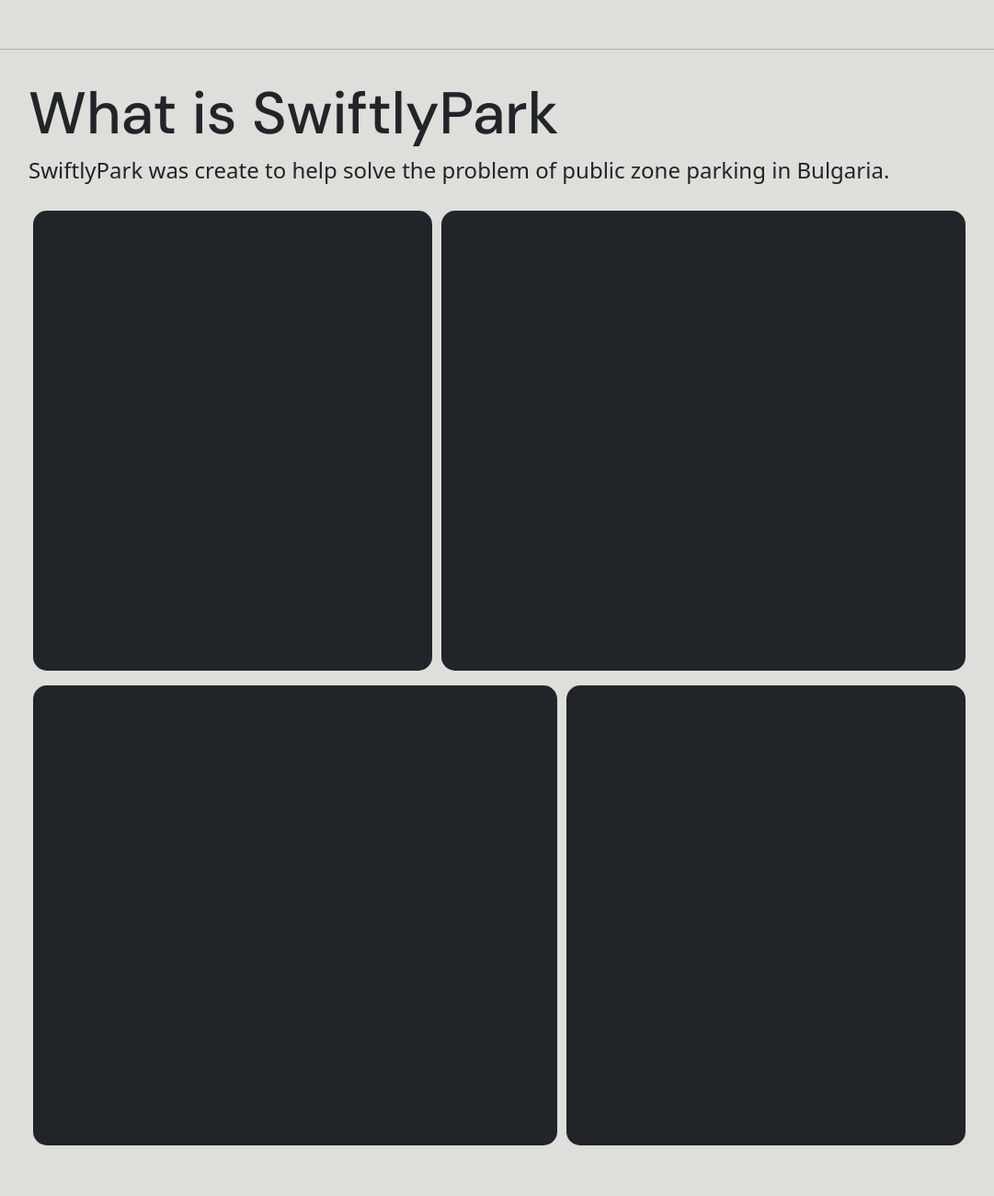
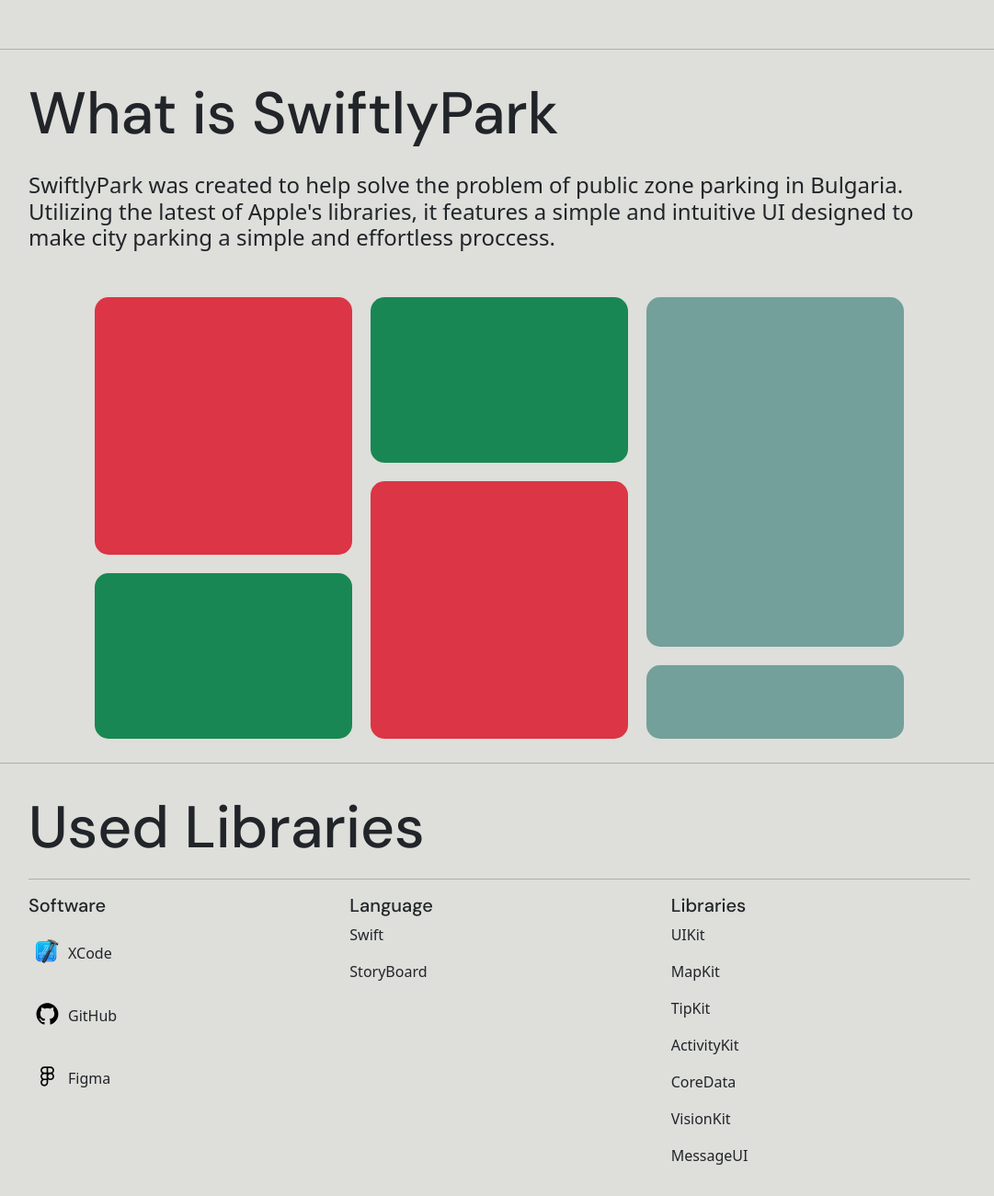
Before and after one commit to NikolaStanchev/nikolastanchev.github.io, a plain HTML site: page swiftlyPark.html in a window 1280 px wide. Shown: the part 643-1943 px from the top of the page at 92% size, without its empty margins (97-1178 px from the left). Before the commit the page ends 1888 px from the top, so only its background shows below. Drawn offline with nearby package versions, Linux system fonts and the light colour scheme.

Commit message:
add bento grid to swiftlypark + add Used Libs section

```diff
--- a/js/scripts.js
+++ b/js/scripts.js
@@ -2,6 +2,8 @@ const observer = new IntersectionObserver((entries) => {
     entries.forEach((entry) => {
         if (entry.isIntersecting) {
             entry.target.classList.add('show')
+        } else {
+            entry.target.classList.remove('show')
         }
     })
 })
--- a/swiftlyPark.html
+++ b/swiftlyPark.html
@@ -63,7 +63,7 @@
                     <h1 class="">SwiftlyPark</h1>
                     <h2>Park effortlessly.</h3>
                         <a href="https://apple.co/48k28IV">
-                            <img src="assets/images/AppStore_Button.svg">
+                            <img src="assets/images/AppStore_Button.svg" class="mt-3">
                         </a>
                 </div>
 
@@ -79,42 +79,105 @@
         <hr>
 
 
-        <div class="projectSection-container">
+        <div class="projectSection-container hidden">
             <div class="py-3">
                 <h2>What is SwiftlyPark</h2>
-                <h4>SwiftlyPark was create to help solve the problem of public zone parking in Bulgaria.</h4>
+                <h4 class="py-3">SwiftlyPark was created to help solve the problem of public zone parking in Bulgaria. Utilizing the latest of Apple's
+                    libraries, it features a simple and intuitive UI designed to make city parking a simple and effortless proccess.
+                </h4>
             </div>
         </div>
 
         <!-- Bento grid -->
 
-        <div class="flexBox-container">
+        <div class="flexBox-container hidden">
 
-            <div class="item-1 bg-dark">
-                asd
+            <div class="item-3x3">
+                <div class="bento-card bg-danger">
+                    <!-- <img src="assets/images/logo.png"> -->
+                </div>
             </div>
-            <div class="item-2 bg-dark">
-                asd
+            <div class="item-2x3">
+                <div class="bento-card bg-success">
+                </div>
+            </div>
+            <div class="item-3">
+                <div class="bento-card bg-primary">
+                </div>
             </div>
 
+            <div class="item-3x3">
+                <div class="bento-card bg-danger">
+                </div>
+            </div>
+            <div class="item-2x3">
+                <div class="bento-card bg-success">
+                </div>
+            </div>
+            <div class="item-3">
+                <div class="bento-card bg-primary">
+                </div>
+            </div>
 
+            </div>
+
+            <hr>
+
+            <div class="projectSection-container hidden">
+                <div class="py-3">
+                    <h2>Used Libraries</h2>
+                    <!-- <h4 class="py-3">SwiftlyPark was created to help solve the problem of public zone parking in Bulgaria. Utilizing the latest of Apple's
+                        libraries, it features a simple and intuitive UI designed to make city parking a simple and effortless proccess.
+                    </h4> -->
+                    <hr>
+
+                    <div class="row">
+                        <div class="col-lg-4">
+                            <h5>Software</h5>
+                            <div>
+                                <div class="d-flex m-2">
+                                    <img src="assets/images/xcode-seeklogo.svg" width="25" class="logo">
+                                    <p class="logo-text">XCode</p>
+                                </div>
+                                <div class="d-flex m-2">
+                                    <img src="assets/images/Github Mark.svg" width="25" class="logo">
+                                    <p class="logo-text">GitHub</p>
+                                </div>
+                                <div class="d-flex m-2">
+                                    <img src="assets/images/Figma Logo.svg" width="25" class="logo">
+                                    <p class="logo-text">Figma</p>
+                                </div>
+                            </div>
+                        </div>
+                        <div class="col-lg-4">
+                            <h5>Language</h5>
+                            <p>Swift</p>
+                            <p>StoryBoard</p>
+                        </div>
+                        <div class="col-lg-4">
+                            <h5>Libraries</h5>
+                            <p>UIKit</p>
+                            <p>MapKit</p>
+                            <p>TipKit</p>
+                            <p>ActivityKit</p>
+                            <p>CoreData</p>
+                            <p>VisionKit</p>
+                            <p>MessageUI</p>
+                        </div>
+                        <!-- <div class="col-lg-4">
+                            <p>Software</p>
+                        </div> -->
+                    </div>
+                </div>
+            </div>
         </div>
 
-        <div class="flexBox-container mt-3">
-
-            <div class="item-2 bg-dark">
-                asd
-            </div>
-
-            <div class="item-1 bg-dark">
-                asd
-            </div>
-
-        </div>
 
 
         <!-- Bootstrap core JS-->
         <script src="https://cdn.jsdelivr.net/npm/bootstrap@5.2.3/dist/js/bootstrap.bundle.min.js"></script>
         <!-- Core theme JS-->
+        <script defer src="js/scripts.js"></script>
+
     </body>
 </html>
```
Also changed, not shown: index.html (+2 -2 lines), assets/images/Figma Logo.svg (added), assets/images/Github Mark.svg (added), assets/images/xcode-seeklogo.svg (added), css/styles.css, 3 other files.
